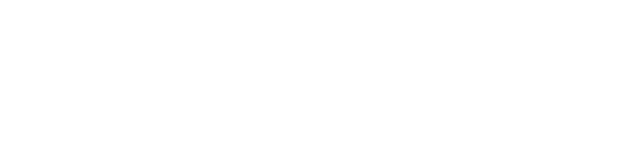
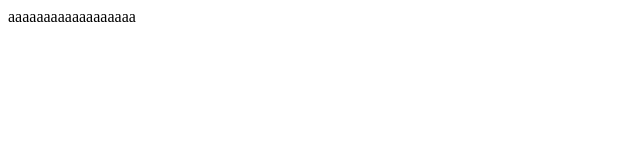
Before and after one commit to aalozovoy/app, a plain HTML site: page text.html in a window 1280 px wide. Shown: the whole page, without its empty margins (0-640 px from the left). Drawn offline with Linux system fonts and the light colour scheme.

Commit message:
text.html

```diff
--- a/text.html
+++ b/text.html
@@ -5,3 +5,4 @@
     <meta http-equiv='X-UA-Compatible' content='IE=edge'>
     <title>Смарт-Экспресс — сайт находится в разработке </title>
     <meta name='viewport' content='width=device-width, initial-scale=1'>
+aaaaaaaaaaaaaaaaaa
```
